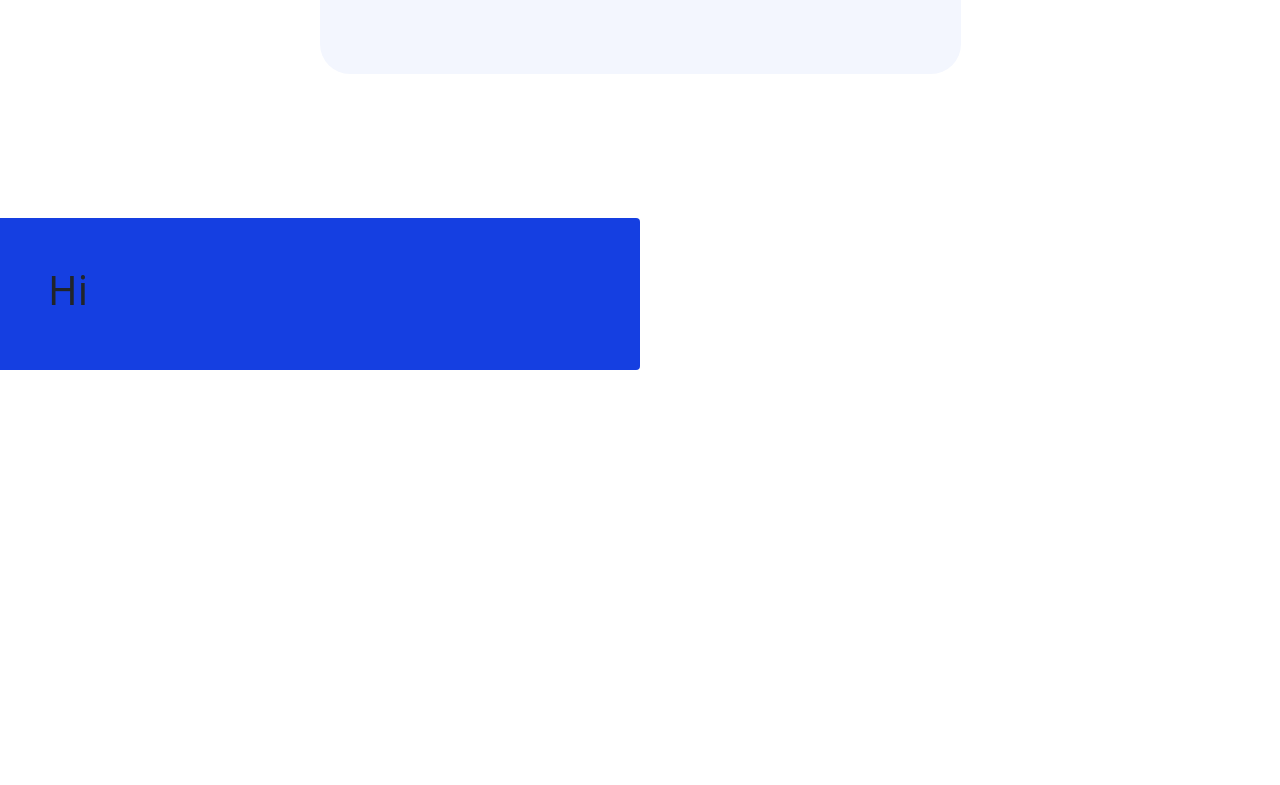
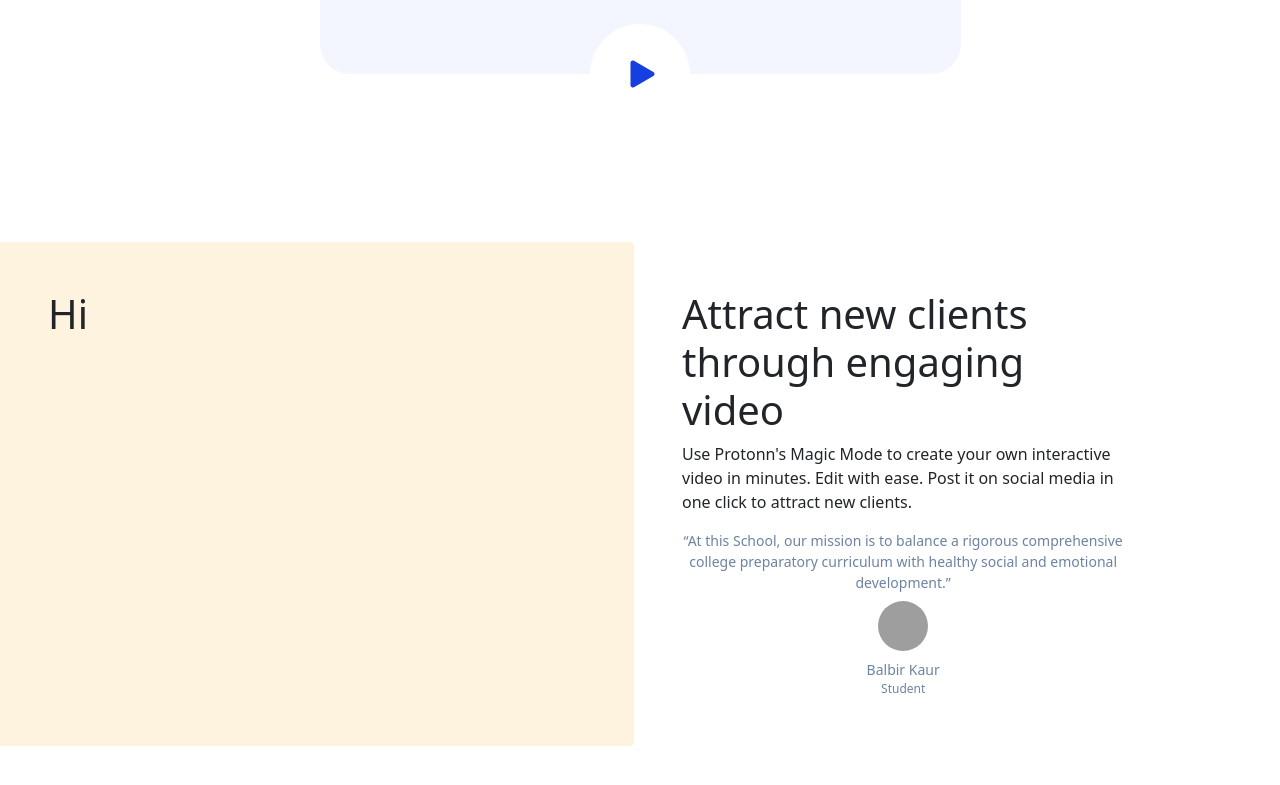
Before and after one commit to IdiFavour/Protonn, a Next.js app: page / in a window 1280 px wide. Shown: the part 935-1720 px from the top of the page. Before the commit the page ends 1353 px from the top, so only its background shows below. Built offline with nearby package versions, Linux system fonts and the light colour scheme; grey boxes are pictures that could not be loaded.

Commit message:
edit on quote section

```diff
--- a/components/Bullet.tsx
+++ b/components/Bullet.tsx
@@ -1,12 +1,26 @@
 const Bullet = () => {
     return (
-        <div className="Bullet my-5">
-            <div className="row pt-5">
+        <div className="bullet my-5">
+            <div className="row pt-5 me-0">
                 <div className="col-lg-6 bg-main rounded-end">
                     <h1 className="p-5">Hi</h1>
                 </div>
-                <div className="col-lg-6">
-
+                <div className="col-lg-5 p-5 text-start">
+                    <h1>Attract new clients through engaging video</h1>
+                    <p className="text-small">Use Protonn's Magic Mode to create your own interactive video in minutes.
+                         Edit with ease. Post it on social media in one click to attract new clients.</p>
+                    <div className="style-3">
+                        <div className="tour-item ">
+                            <div className="tour-desc bg-white">
+                                <div className="tour-text color-grey-3 text-center">&ldquo;At this School, our mission is to balance a rigorous comprehensive college preparatory curriculum with healthy social and emotional development.&rdquo;</div>
+                                <div className="d-flex justify-content-center pt-2 pb-2">
+                                    <img className="tm-people rounded-circle" src="https://images.pexels.com/photos/6625914/pexels-photo-6625914.jpeg" width={50} height={50}/>
+                                </div>
+                                <div className="link-name d-flex justify-content-center">Balbir Kaur</div>
+                                <div className="link-position d-flex justify-content-center">Student</div>
+                            </div>
+                        </div>
+                    </div>
                 </div>
             </div>
 
--- a/components/Quote.tsx
+++ b/components/Quote.tsx
@@ -3,8 +3,10 @@ const Quote = () => {
         <div className="container py-4">
             <div className="row justify-content-center">
                 <div className="col-lg-7 ">
-                    <div className="py-3 my-4 quote">
-
+                    <div className="py-3 my-4 mb-5 quote">
+                        <div className="ball">
+                            <i className="bi bi-play-fill"></i>
+                        </div>
                     </div>
                 </div>
             </div>
--- a/styles/globals.css
+++ b/styles/globals.css
@@ -70,9 +70,89 @@ a{
   border-radius: 30px;
   height: 350px;
   width: 100%;
+  position: relative !important;
+}
+
+.ball{
+  position: absolute;
+  left: 50%;
+  bottom: 0;
+  width: 100px;
+  height: 100px;
+  border-radius: 50%;
+  background-color: white;
+  margin-left: -50px;
+  margin-bottom: -50px;
+  clip-path: inset(50% 0% circle(50%));
+  display: flex;
+  justify-content: center;
+  align-items: center;
+}
+
+.ball i{
+  font-size: 3rem !important;
+  margin-right: -5px;
+  color: var(--primary-color);
+
 }
 
 .rounded-end {
   border-top-right-radius: 2rem!important;
   border-bottom-right-radius: 2rem!important;
 }
+
+.bullet .bg-main{
+  background-color: var(--color-two) !important;
+}
+
+.home-testimonial{
+  background-color: #231834;
+  height: 380px}
+.home-testimonial-bottom{
+  background-color: #f8f8f8;
+  transition: background 0.3s, border 0.3s, border-radius 0.3s, box-shadow 0.3s;
+  margin-top: 20px;margin-bottom: 0px;
+  position: relative;
+  height: 130px;
+  top: 190px
+}
+.home-testimonial h3{
+  color: var(--orange);
+  font-size: 14px;
+  font-weight: 500;
+  text-transform: uppercase
+}
+.home-testimonial h2{
+  color: white;font-size: 28px;
+  font-weight: 700
+}
+.testimonial-inner{
+  position: relative;
+  top: -174px
+}
+.testimonial-pos{
+  position: relative;
+  top: 24px
+}
+.testimonial-inner .tour-desc{
+  border-radius: 5px;
+  padding: 40px
+}
+.color-grey-3{
+  font-size: 14px;color: #6c83a2
+}
+.testimonial-inner img .tm-people{
+  width: 60px !important;
+  height: 60px !important;
+  -webkit-border-radius: 50%;
+  border-radius: 50% !important;
+  -o-object-fit: cover;
+  object-fit: cover;
+  max-width: none
+}
+.link-name{
+  font-size: 14px;color: #6c83a2
+}
+.link-position{
+  font-size: 12px;color: #6c83a2
+}
```
